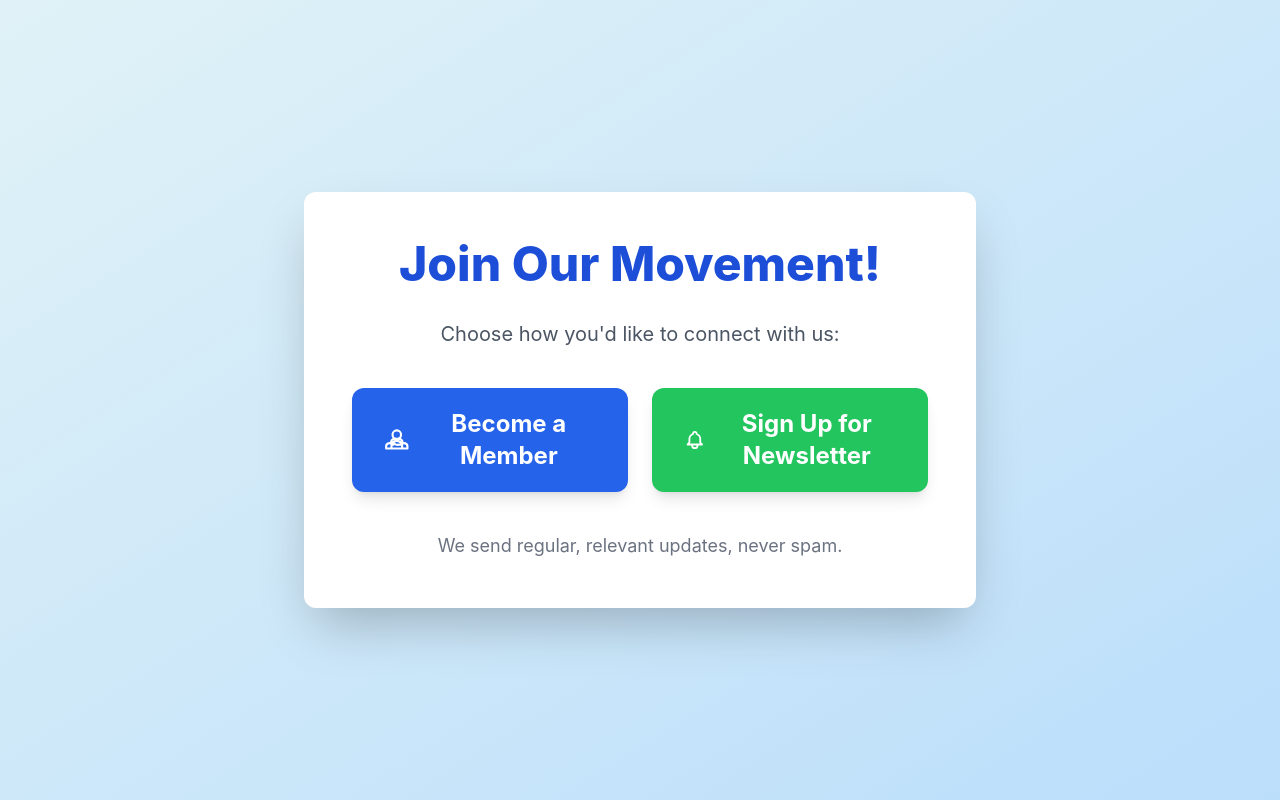
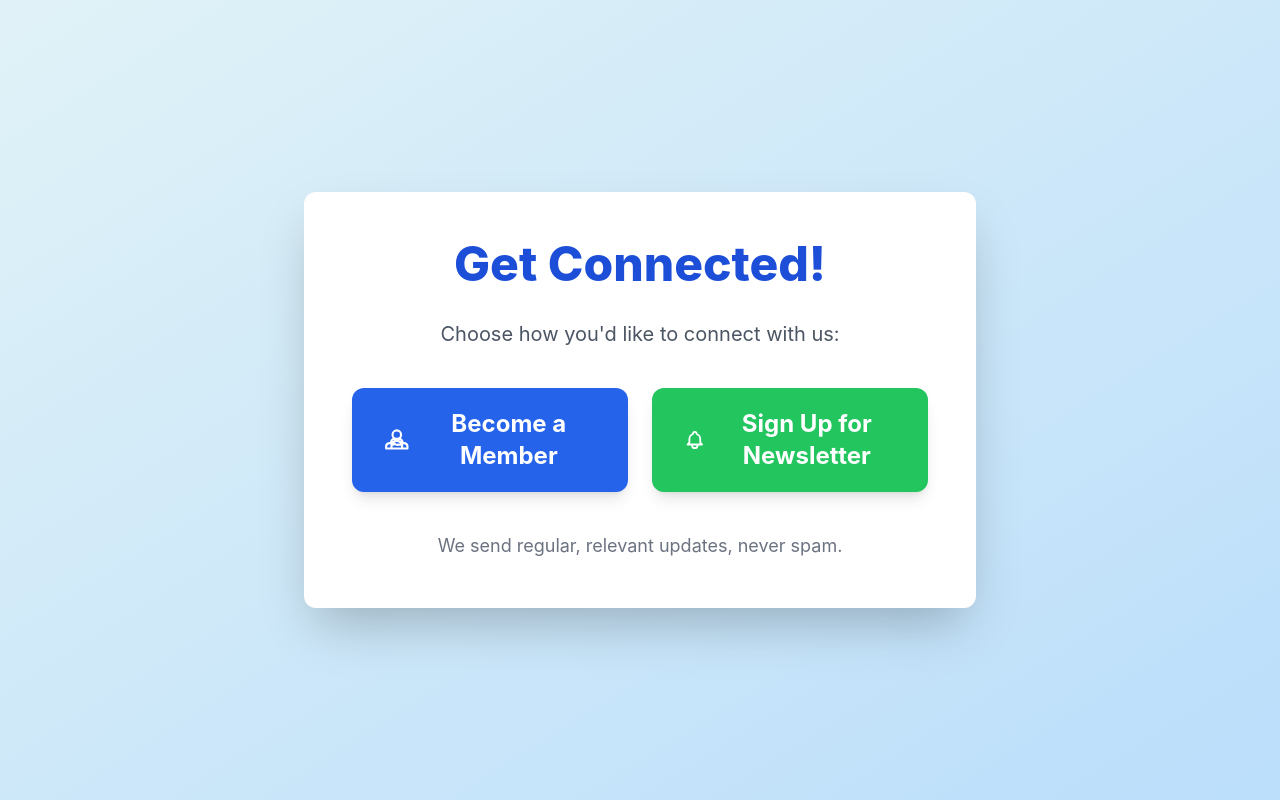
Before and after one commit to campbellh/National-landing-page, a plain HTML site: page index.html in a window 1280 px wide. Drawn offline with nearby package versions, Linux system fonts and the light colour scheme.

Commit message:
Update index.html
Change heading words

```diff
--- a/index.html
+++ b/index.html
@@ -19,7 +19,7 @@
 </head>
 <body class="flex flex-col items-center justify-center min-h-screen p-4 text-gray-800">
     <div class="bg-white p-8 md:p-12 rounded-xl shadow-2xl max-w-2xl w-full text-center">
-        <h1 class="text-4xl md:text-5xl font-extrabold mb-8 text-blue-700">Join Our Movement!</h1>
+        <h1 class="text-4xl md:text-5xl font-extrabold mb-8 text-blue-700">Get Connected!</h1>
 
         <p class="text-lg md:text-xl mb-10 text-gray-600">
             Choose how you'd like to connect with us:
```
